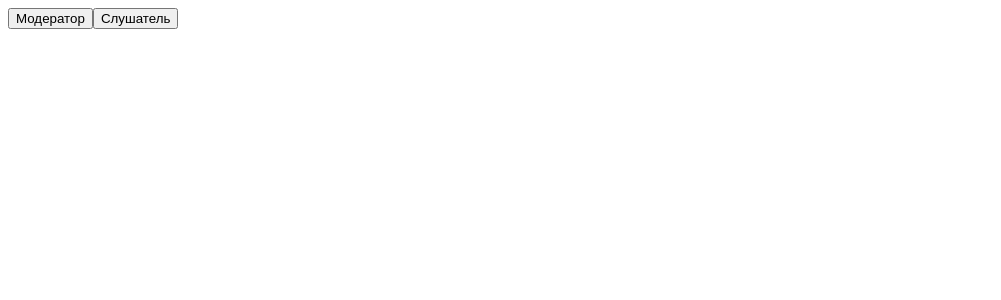
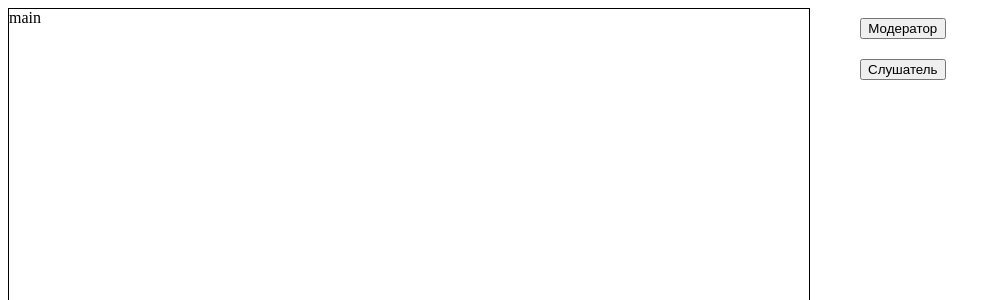
Before and after one commit to vigntom/simple-webinar, a React (Create React App) app: page / in a window 1280 px wide. Shown: the top 300 px of the page, without its empty margins (0-1001 px from the left). Built offline with nearby package versions, Linux system fonts and the light colour scheme.

Commit message:
Add styling

```diff
--- a/src/App.js
+++ b/src/App.js
@@ -4,6 +4,7 @@ export default function App () {
   return (
     <div className="app">
       <div className="app__main">
+        main
       </div>
       <div className="app__controls">
         <button className="btn" type="button">Модератор</button>
--- a/src/index.scss
+++ b/src/index.scss
@@ -0,0 +1,22 @@
+.app {
+  display: flex;
+  flex-direction: row;
+  justify-content: space-around;
+}
+
+.app__main {
+  width: 800px;
+  height: 600px;
+  border: 1px solid #000;
+}
+
+.app__controls {
+  display: flex;
+  flex-direction: column;
+  margin-left: 50px;
+  margin-right: auto;
+}
+
+.btn {
+  margin: 10px 0;
+}
```
